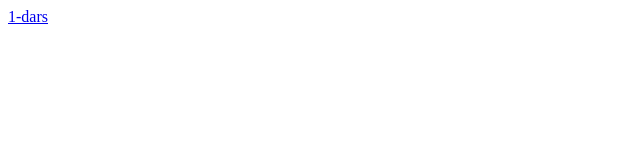
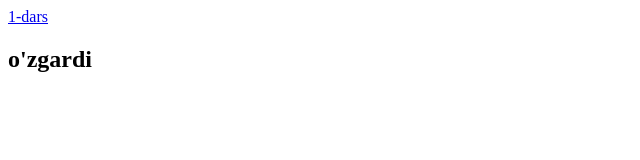
Before and after one commit to IlhombekUbaydullayev/dars, a plain HTML site: page index.html in a window 1280 px wide. Shown: the whole page, without its empty margins (0-640 px from the left). Drawn offline with Linux system fonts and the light colour scheme.

Commit message:
Update index.html

```diff
--- a/index.html
+++ b/index.html
@@ -9,6 +9,7 @@
     <div class="container">
         <div class="block">
             <a href="video.html">1-dars</a>
+            <h2>o'zgardi</h2>
         </div>
     </div>
 </body>
```
